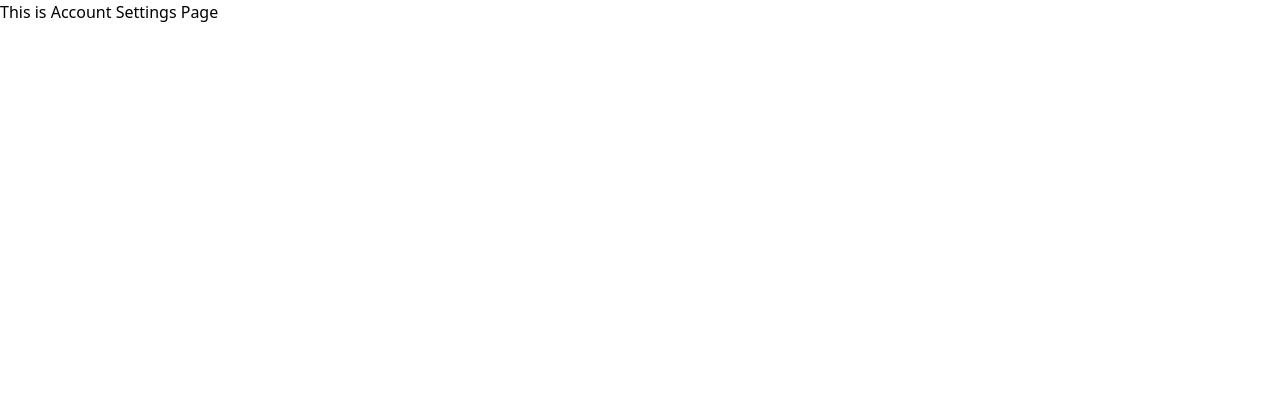
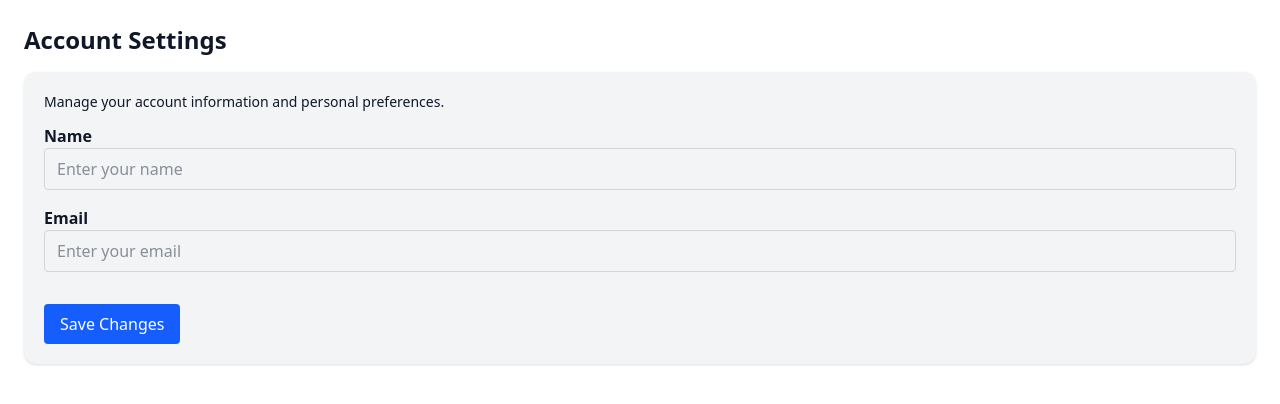
Before and after one commit to TeluadOat/theme-switcher-app, a React (Vite) app: page /settings in a window 1280 px wide. Shown: the top 404 px of the page. Built offline with nearby package versions, Linux system fonts and the light colour scheme.

Commit message:
feat: style AccountSettings page

```diff
--- a/src/pages/AccountSettings.jsx
+++ b/src/pages/AccountSettings.jsx
@@ -1,5 +1,35 @@
+import { useContext } from "react";
+import { ThemeContext } from "../context/ThemeContext.jsx";
+
 export default function AccountSettings() {
+    const { theme } = useContext(ThemeContext);
+
     return (
-        <h2>This is Account Settings Page</h2>
+        <div className={`min-h-screen p-6 transition-colors ${theme === "light" ? "bg-white text-gray-900" : "bg-gray-900 text-gray-100"}`}>
+            <h1 id="account-settings-title" className="text-2xl font-bold mb-4">Account Settings</h1>
+            <div
+                role="form"
+                aria-labelledby="account-settings-title"
+                className={`p-5 rounded-xl shadow ${theme === "light" ? "bg-gray-100" : "bg-gray-800"}`}>
+                <p id="form-description" className="mb-3 text-sm">Manage your account information and personal preferences.</p>
+                <div className="flex flex-col gap-4">
+                    <label htmlFor="name" className="flex flex-col">
+                        <span className="font-semibold">Name</span>
+                        <input
+                            id="name"
+                            type="text"
+                            className="px-3 py-2 rounded border border-gray-300 text-gray-800"
+                            placeholder="Enter your name"
+                            aria-required="true"
+                            aria-describedby="form-description" />
+                    </label>
+                    <label htmlFor="email" className="flex flex-col">
+                        <span className="font-semibold">Email</span>
+                        <input id="email" type="email" placeholder="Enter your email" className="px-3 py-2 rounded border border-gray-300 text-gray-800" aria-required="true" aria-describedby="form-description" />
+                    </label>
+                    <button type="submit" className="mt-4 px-4 py-2 w-fit rounded bg-blue-600 text-white hover:bg-blue-700 transition" aria-label="Save account changes">Save Changes</button>
+                </div>
+            </div>
+        </div>
     )
 }
```
